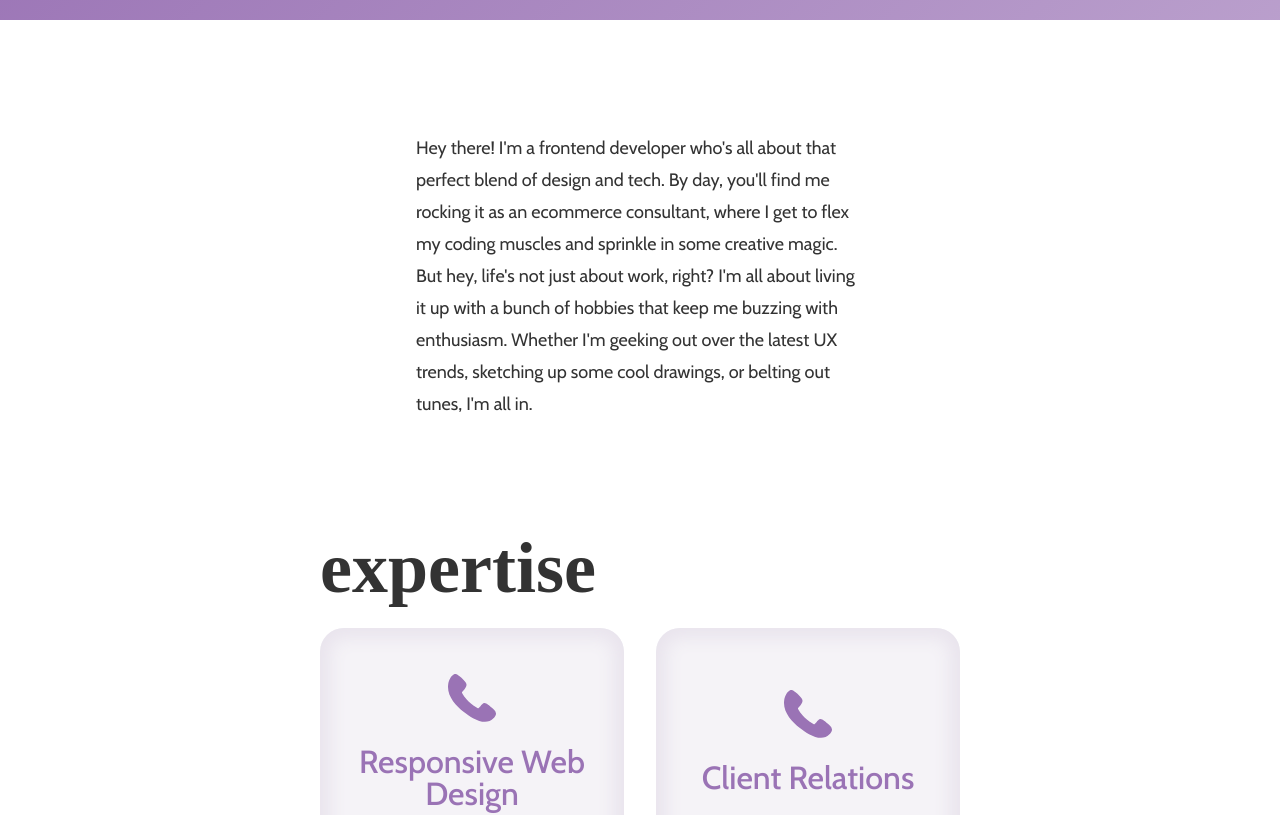
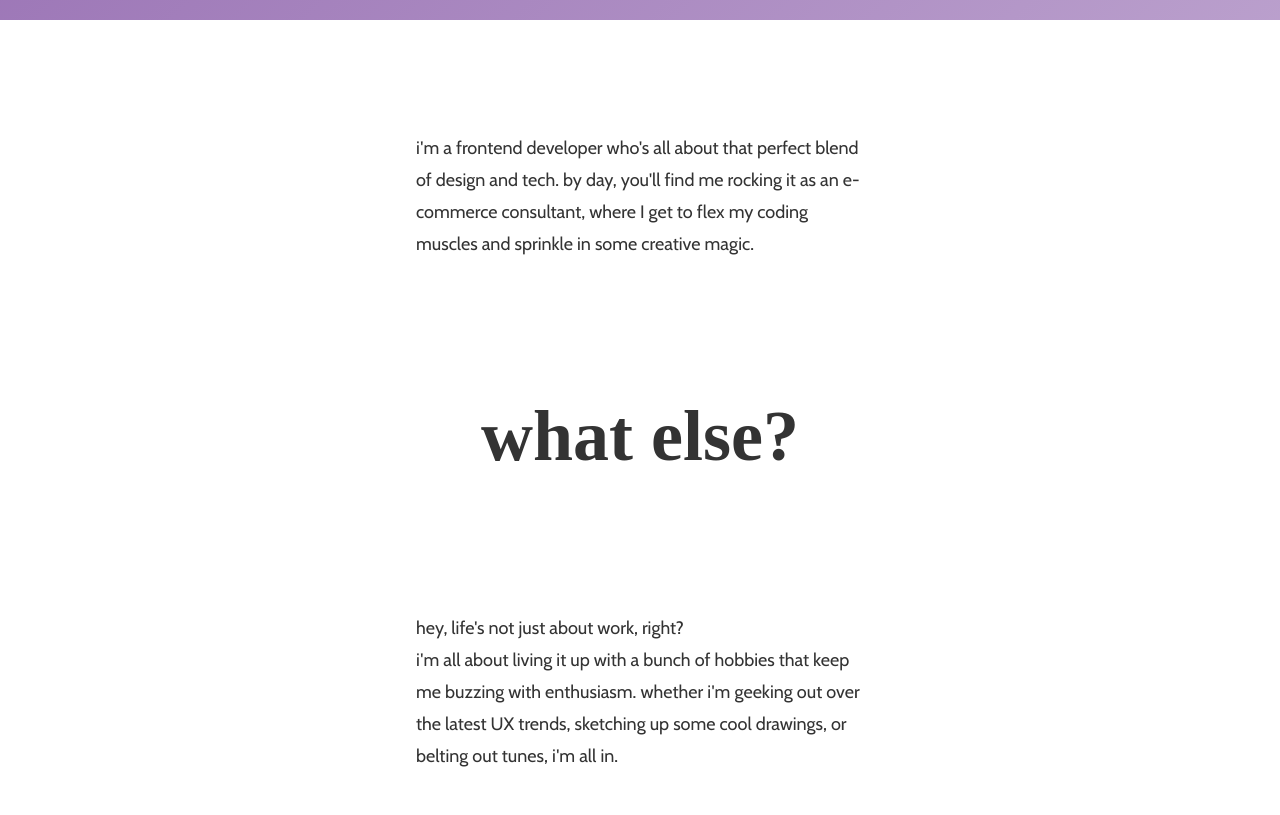
Before and after one commit to alepalesi/palesiwebsite, a React (Vite) app: page / in a window 1280 px wide. Shown: the part 780-1595 px from the top of the page. Built offline with nearby package versions, Linux system fonts and the light colour scheme; a web font is replaced by a local one.

Commit message:
[FIX] Refinements to fonts and content

```diff
--- a/src/components/about-me/index.jsx
+++ b/src/components/about-me/index.jsx
@@ -11,13 +11,18 @@ const AboutMe = (props) => {
   return (
     <Stack {...style.stack}>
       <Text {...style.description}>
-        Hey there! I'm a frontend developer who's all about that perfect blend
-        of design and tech. By day, you'll find me rocking it as an ecommerce
-        consultant, where I get to flex my coding muscles and sprinkle in some
-        creative magic. But hey, life's not just about work, right? I'm all
-        about living it up with a bunch of hobbies that keep me buzzing with
-        enthusiasm. Whether I'm geeking out over the latest UX trends, sketching
-        up some cool drawings, or belting out tunes, I'm all in.
+        i'm a frontend developer who's all about that perfect blend of design
+        and tech. by day, you'll find me rocking it as an e-commerce consultant,
+        where I get to flex my coding muscles and sprinkle in some creative
+        magic.
+      </Text>
+      <Text {...style.title}>what else?</Text>
+      <Text {...style.description}>
+        hey, life's not just about work, right?
+        <br />
+        i'm all about living it up with a bunch of hobbies that keep me buzzing
+        with enthusiasm. whether i'm geeking out over the latest UX trends,
+        sketching up some cool drawings, or belting out tunes, i'm all in.
       </Text>
     </Stack>
   )
--- a/src/pages/theme/components/about-me.ts
+++ b/src/pages/theme/components/about-me.ts
@@ -3,6 +3,7 @@ import { Typ, Colors } from '../utils'
 export default {
   baseStyle: {
     title: {
+      textAlign: 'center',
       ...Typ.h1_ext_reg,
     },
     description: {
@@ -10,8 +11,8 @@ export default {
     },
     stack: {
       w: '35vw',
-      maxW: '1024px',
-      gap: '16px',
+      maxW: '510px',
+      gap: '140px',
     },
   },
   variants: {},
```
